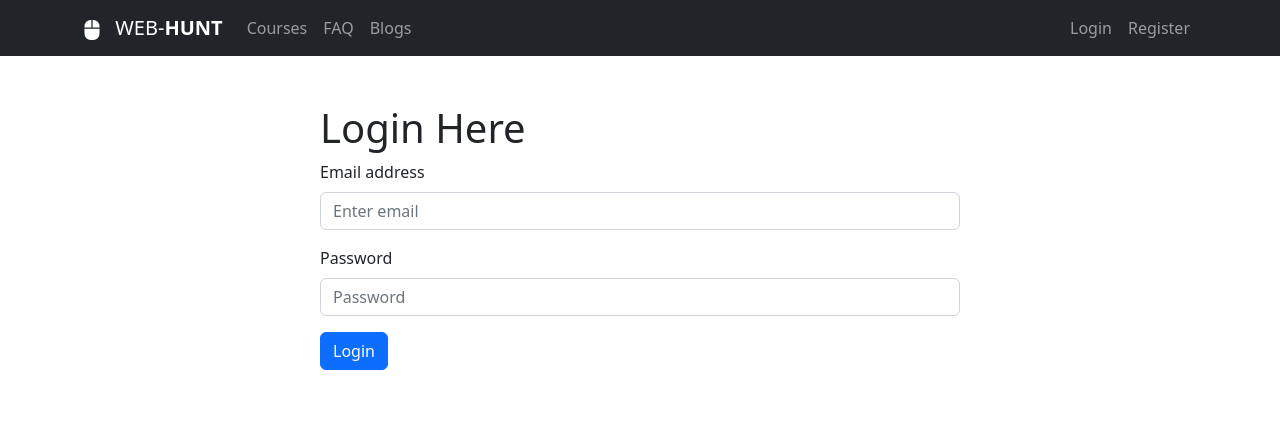
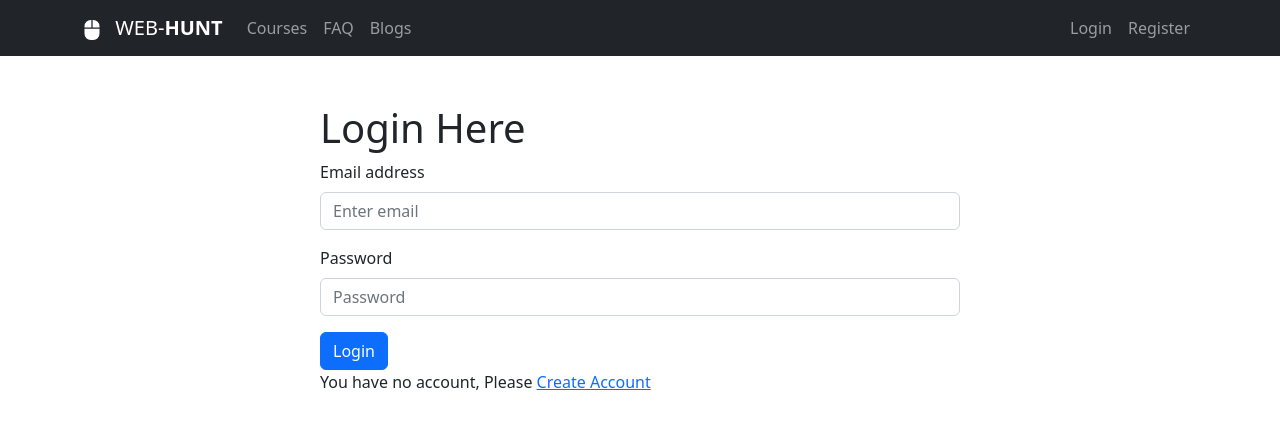
Before and after one commit to Mohammod-Ali/web-hunt-client, a React (Create React App) app: page /login in a window 1280 px wide. Shown: the top 428 px of the page. Built offline with nearby package versions, Linux system fonts and the light colour scheme.

Commit message:
login and register page linked to each other

```diff
--- a/src/Pages/Login/Login/Login.js
+++ b/src/Pages/Login/Login/Login.js
@@ -1,6 +1,7 @@
 import React from "react";
 import Button from "react-bootstrap/Button";
 import Form from "react-bootstrap/Form";
+import { Link } from "react-router-dom";
 
 const Login = () => {
 
@@ -29,6 +30,7 @@ const Login = () => {
 
         </Form.Text>
       </Form>
+      <p>You have no account, Please <Link to='/register'>Create Account</Link></p>
     </div>
   );
 };
--- a/src/Pages/Login/Register/Register.js
+++ b/src/Pages/Login/Register/Register.js
@@ -1,6 +1,7 @@
 import React from 'react';
 import Button from "react-bootstrap/Button";
 import Form from "react-bootstrap/Form";
+import { Link } from 'react-router-dom';
 
 const Register = () => {
     return (
@@ -34,6 +35,7 @@ const Register = () => {
 
         </Form.Text>
       </Form>
+      <p>Already have an account. Please <Link to='/login'>Login</Link></p>
     </div>
     );
 };
```
